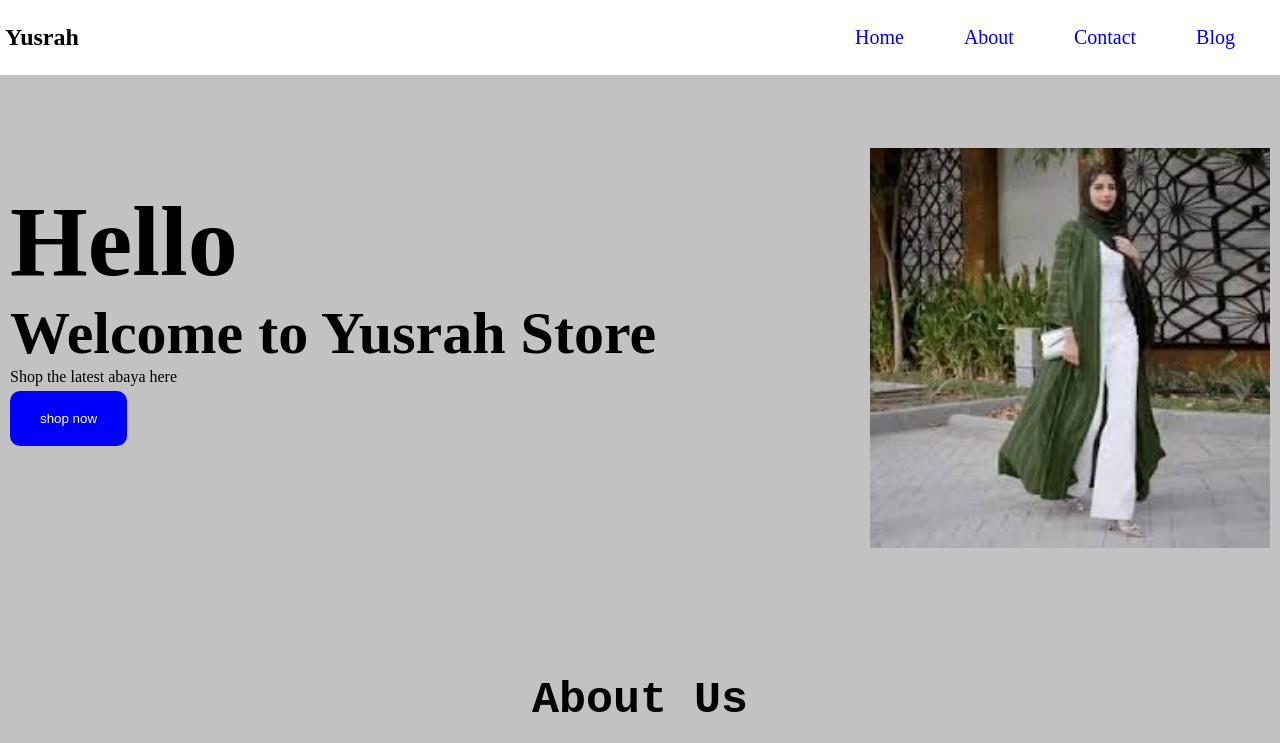
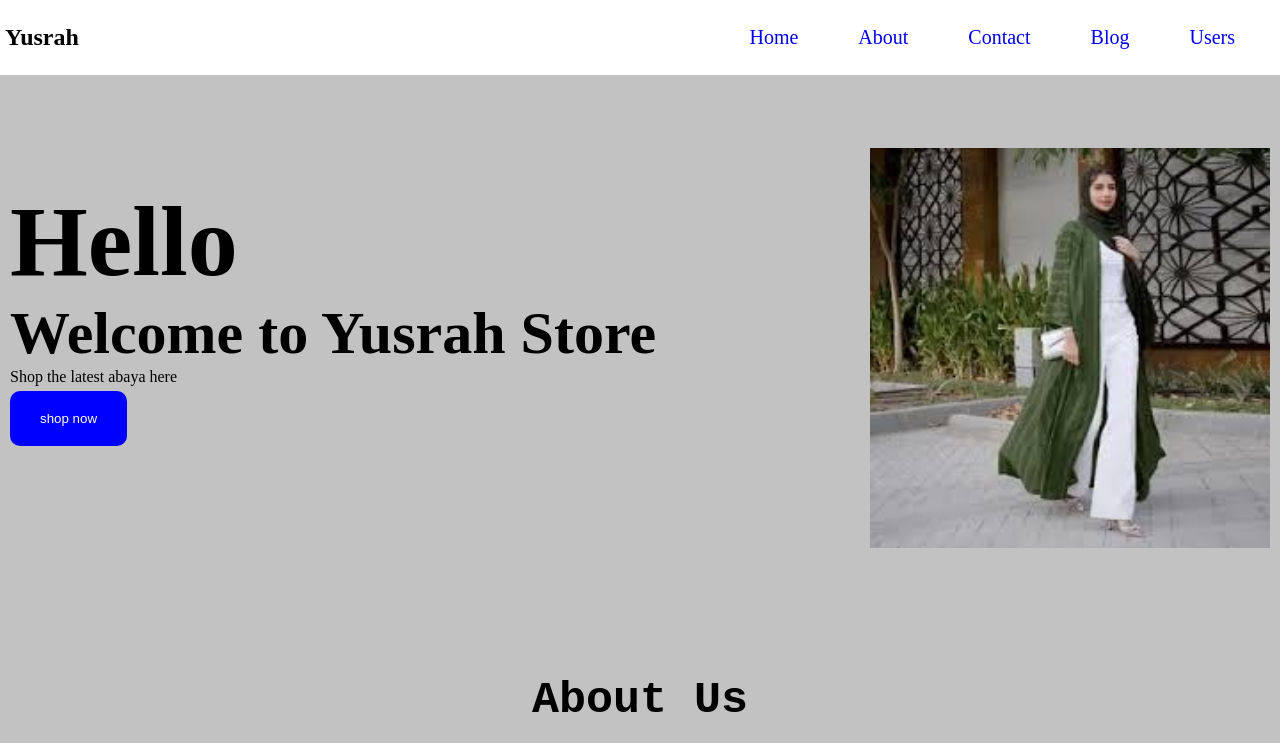
Before and after one commit to easyaminu/e-commerce, a plain HTML site: page index.html in a window 1280 px wide. Shown: the top 743 px of the page. Drawn offline with Linux system fonts and the light colour scheme.

Commit message:
added new link

```diff
--- a/index.html
+++ b/index.html
@@ -16,6 +16,7 @@
             <li><a href="#">About</a></li>
             <li><a href="#contact">Contact</a></li>
             <li><a href="#">Blog</a></li>
+            <li><a href="#">Users</a></li>
         </ul>
      </nav>
      <section class="hero">
```
